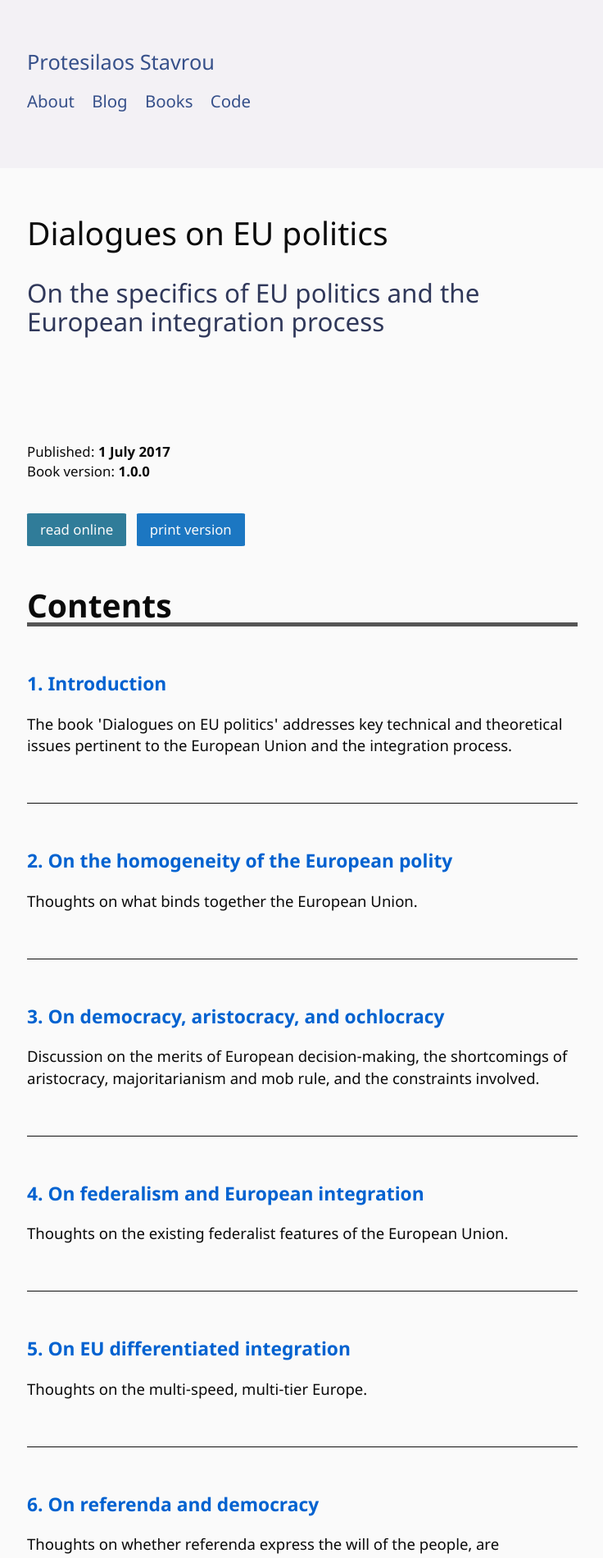
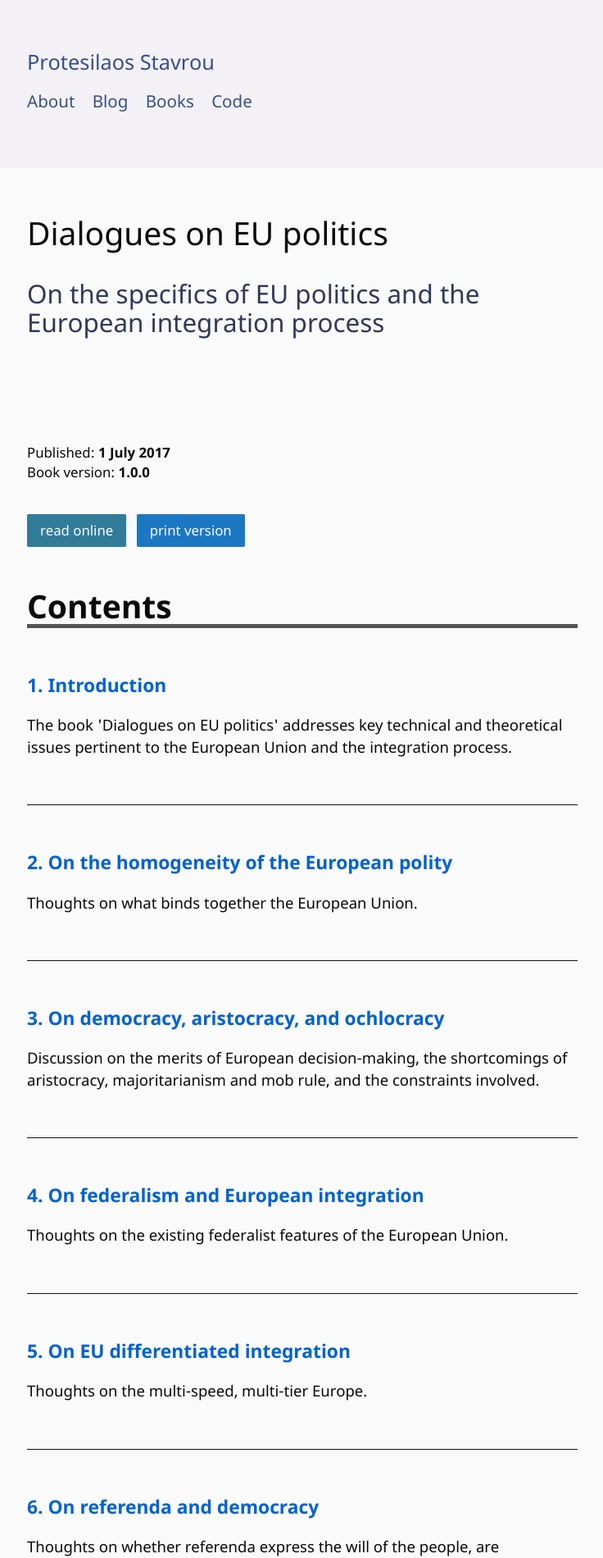
Before and after one commit to protesilaos/protesilaos.github.io, a Jekyll site: the page built from _pages/books/eudi.html, in a window 1280 px wide. Shown: the top 1900 px of the page at 82% size, without its empty margins (271-1007 px from the left). Built offline with Jekyll 4.4.1, drawn with Linux system fonts in a browser that asks for light colours.

Commit message:
Correct minor errors to font scale

```diff
--- a/_sass/_variables.scss
+++ b/_sass/_variables.scss
@@ -81,22 +81,22 @@
 // Scale and measures
 // =============================================================================
 
-// Homepage and any greeter page
-$impact-text-s: 1.802rem;
-$impact-text-m: 2.027rem;
-$impact-text-l: 2.28rem;
-$impact-text-xl: 2.542rem;
-
+// Major second (ratio is X * 1.125)
 // NOTE responsive font sizes under mixins section
-// Major second
 $xxxlsize: 1.602rem;
 $xxlsize: 1.424rem;
 $xlsize: 1.266rem;
-$lsize: 1.115rem;
+$lsize: 1.125rem;
 $msize: 1rem;
 $ssize: 0.889rem;
 $xssize: 0.79rem;
 $xxssize: 0.702rem;
+
+// Homepage and any greeter page
+$impact-text-s: 1.802rem;
+$impact-text-m: 2.027rem;
+$impact-text-l: 2.281rem;
+$impact-text-xl: 2.566rem;
 
 // Space
 // -----------------------------------------------------------------------------
@@ -110,7 +110,7 @@
 // Typographic spacing
 $base-font-size: 16px;
 $line-height: 1.424; // Equal to $xxlsize
-$heading-line-height: 1.115; // Equal to $lsize
+$heading-line-height: 1.125; // Equal to $lsize
 $vertical-rhythm-0: #{$line-height}rem;
 $vertical-rhythm-1: #{$line-height * 1.5}rem;
 $vertical-rhythm-2: #{$line-height * 2.5}rem;
```
